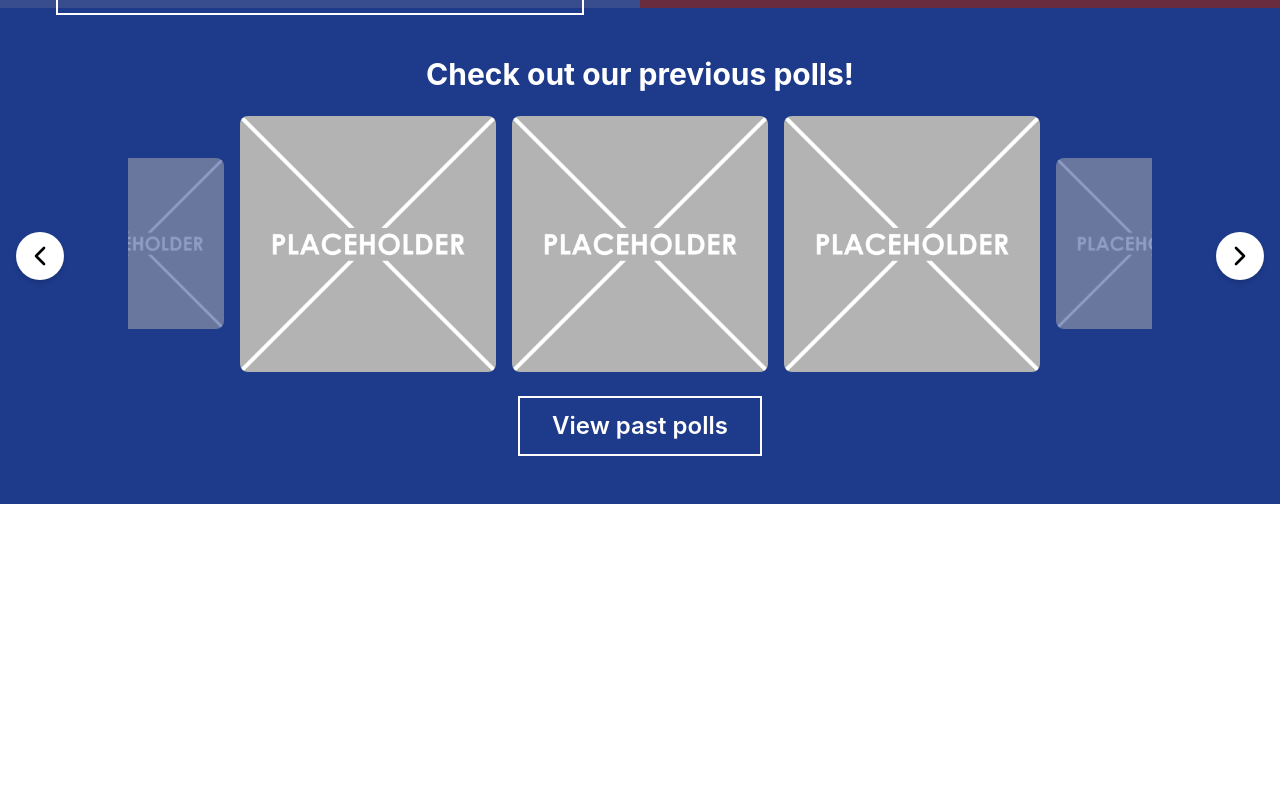
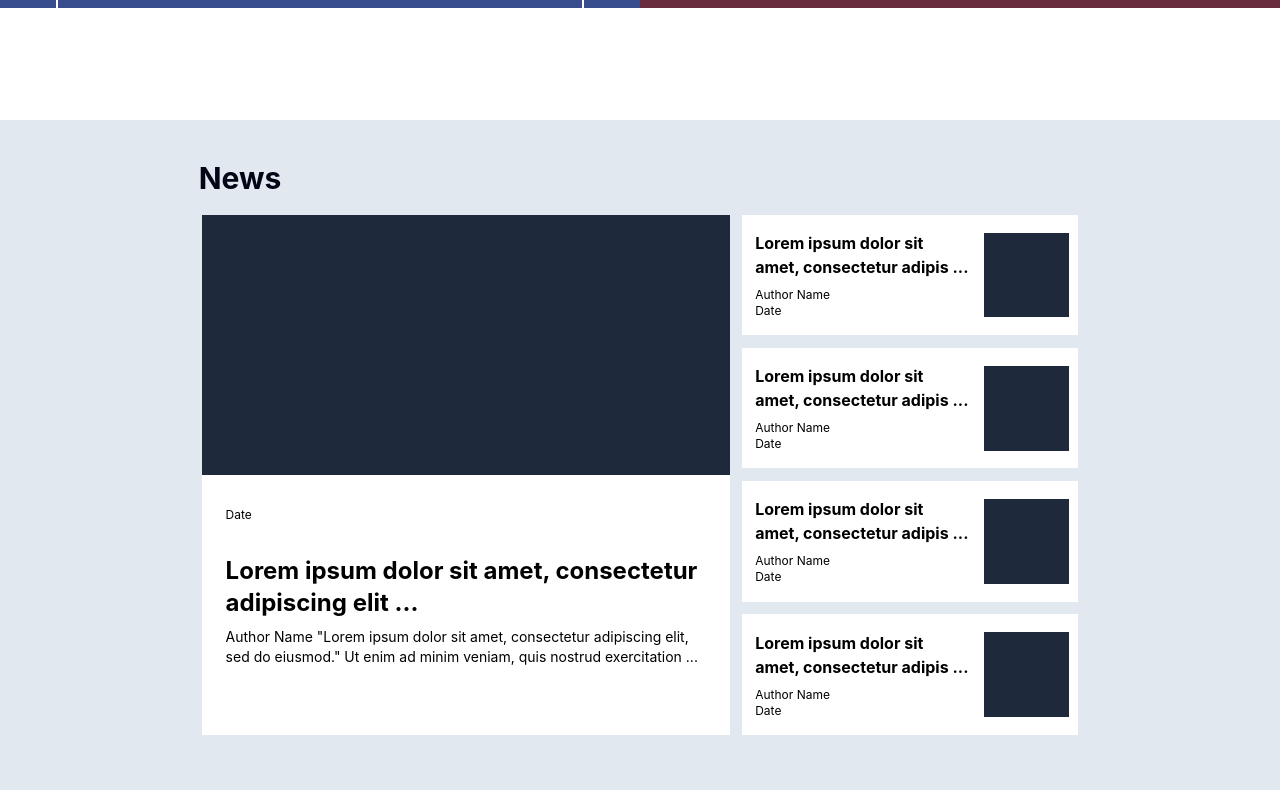
Before and after one commit to fullstackatbrown/project-bop, a React (Create React App) app: page / in a window 1280 px wide. Shown: the part 630-1420 px from the top of the page. Before the commit the page ends 1134 px from the top, so only its background shows below. Built offline with nearby package versions, Linux system fonts and the light colour scheme; grey boxes are pictures that could not be loaded.

Commit message:
blocked out news section

```diff
--- a/src/pages/Home.js
+++ b/src/pages/Home.js
@@ -164,7 +164,80 @@ export default function Home() {
       </section>
 
       {/* 'News!' Section */}
-      <section>{/* Add more content here as needed */}</section>
+      <section className="relative w-full flex flex-col items-center bg-slate-200 py-10 mt-[7rem] h-[42rem]">
+        <h2 className="text-3xl font-bold text-slate-950 mr-[50rem] mb-[1.2rem]">
+           News
+        </h2>
+        {/* Main article container */}
+        <div className="relative w-[54.8rem] h-[32.5rem] flex flex-row items-center">
+          {/* Headline article container */}
+          <div className="relative w-[33rem] h-[32.5rem] flex flex-col items-center bg-white">
+            {/* Article image */}
+            <div className="relative w-[33rem] h-[18rem] bg-slate-800"></div>
+
+            {/* Text div */}
+            <div className="relative w-[30rem] h-[18rem] mr-[0.8rem] ml-[0.8rem] flex flex-col">
+              <p className="text-xs pt-[2rem] pb-[2rem]">Date</p>
+                <h3 className="text-2xl font-bold mb-2"> Lorem ipsum dolor sit amet, consectetur adipiscing elit ... </h3>
+                <p className="text-sm">Author Name "Lorem ipsum dolor sit amet, consectetur adipiscing elit, sed do eiusmod." Ut enim ad minim veniam, quis nostrud exercitation ...</p>
+              </div>
+
+          </div>
+          {/* Secondary articles container */}
+          <div className="relative w-[21rem] h-[32.5rem] flex flex-col ml-[0.8rem]">
+
+            {/* Individual articles*/}
+            <div className="relative w-[21rem] h-[7.525rem] flex flex-row items-center bg-white mb-[0.8rem]">
+              {/* Text div */}
+              <div className="relative w-[13.5rem] h-[6rem] mr-[0.8rem] ml-[0.8rem] flex flex-col justify-center">
+                <h3 className="font-bold mb-2"> Lorem ipsum dolor sit amet, consectetur adipis ... </h3>
+                <p className="text-xs">Author Name</p>
+                <p className="text-xs">Date</p>
+              </div>
+
+              {/* Article image */}
+              <div className="relative w-[5.3rem] h-[5.3rem] bg-slate-800"></div>
+            </div>
+
+            <div className="relative w-[21rem] h-[7.525rem] flex flex-row items-center bg-white mb-[0.8rem]">
+              {/* Text div */}
+              <div className="relative w-[13.5rem] h-[6rem] mr-[0.8rem] ml-[0.8rem] flex flex-col justify-center">
+                <h3 className="font-bold mb-2"> Lorem ipsum dolor sit amet, consectetur adipis ... </h3>
+                <p className="text-xs">Author Name</p>
+                <p className="text-xs">Date</p>
+              </div>
+
+              {/* Article image */}
+              <div className="relative w-[5.3rem] h-[5.3rem] bg-slate-800"></div>
+            </div>
+
+            <div className="relative w-[21rem] h-[7.525rem] flex flex-row items-center bg-white mb-[0.8rem]">
+              {/* Text div */}
+              <div className="relative w-[13.5rem] h-[6rem] mr-[0.8rem] ml-[0.8rem] flex flex-col justify-center">
+                <h3 className="font-bold mb-2"> Lorem ipsum dolor sit amet, consectetur adipis ... </h3>
+                <p className="text-xs">Author Name</p>
+                <p className="text-xs">Date</p>
+              </div>
+
+              {/* Article image */}
+              <div className="relative w-[5.3rem] h-[5.3rem] bg-slate-800"></div>
+            </div>
+
+            <div className="relative w-[21rem] h-[7.525rem] flex flex-row items-center bg-white">
+              {/* Text div */}
+              <div className="relative w-[13.5rem] h-[6rem] mr-[0.8rem] ml-[0.8rem] flex flex-col justify-center">
+                <h3 className="font-bold mb-2"> Lorem ipsum dolor sit amet, consectetur adipis ... </h3>
+                <p className="text-xs">Author Name</p>
+                <p className="text-xs">Date</p>
+              </div>
+
+              {/* Article image */}
+              <div className="relative w-[5.3rem] h-[5.3rem] bg-slate-800"></div>
+            </div>
+
+          </div>
+        </div>
+      </section>
 
       {/* 'Check out our previous polls!' Section */}
       <section className="relative w-full flex flex-col items-center bg-blue-900 py-12">
```
